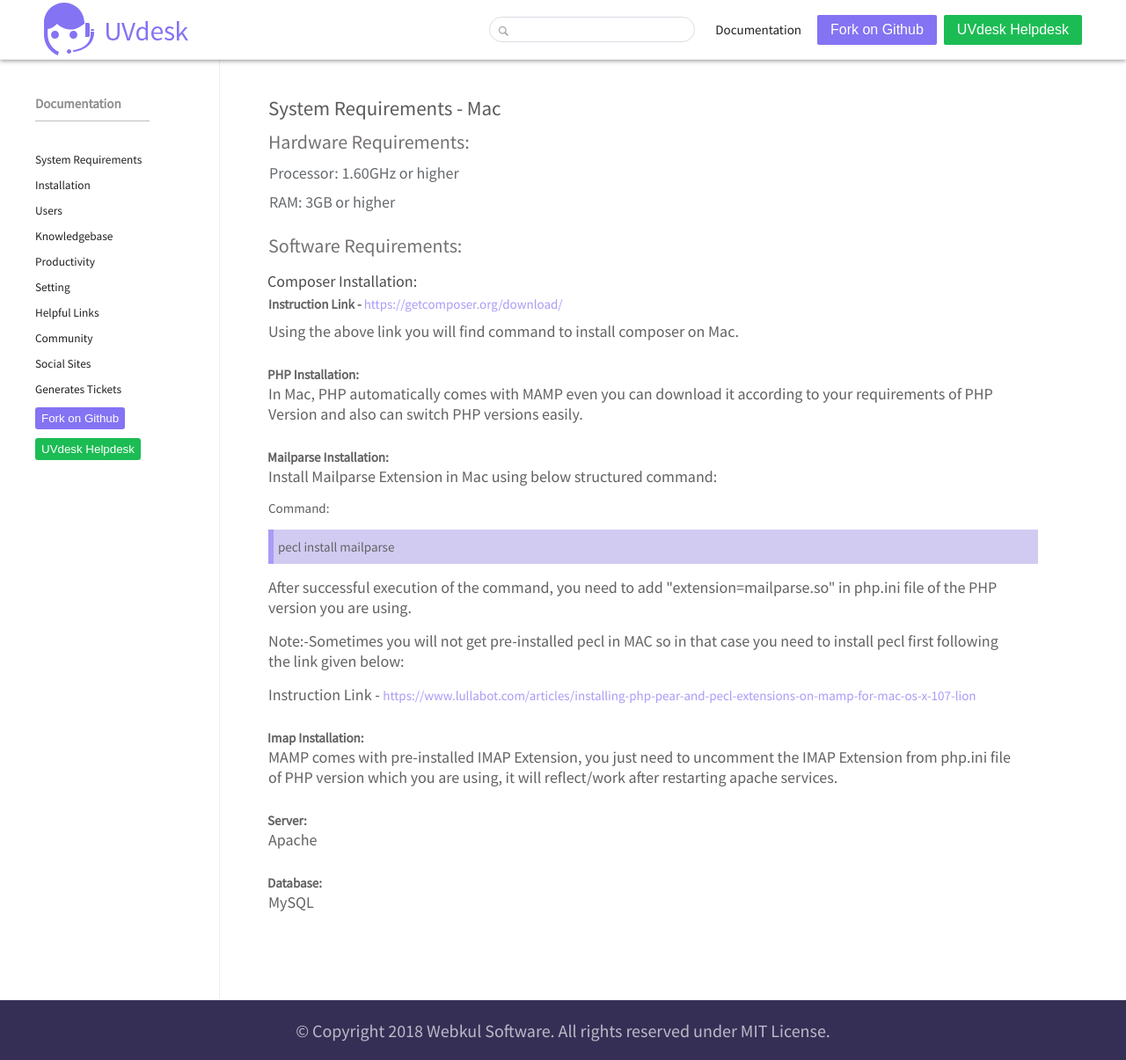
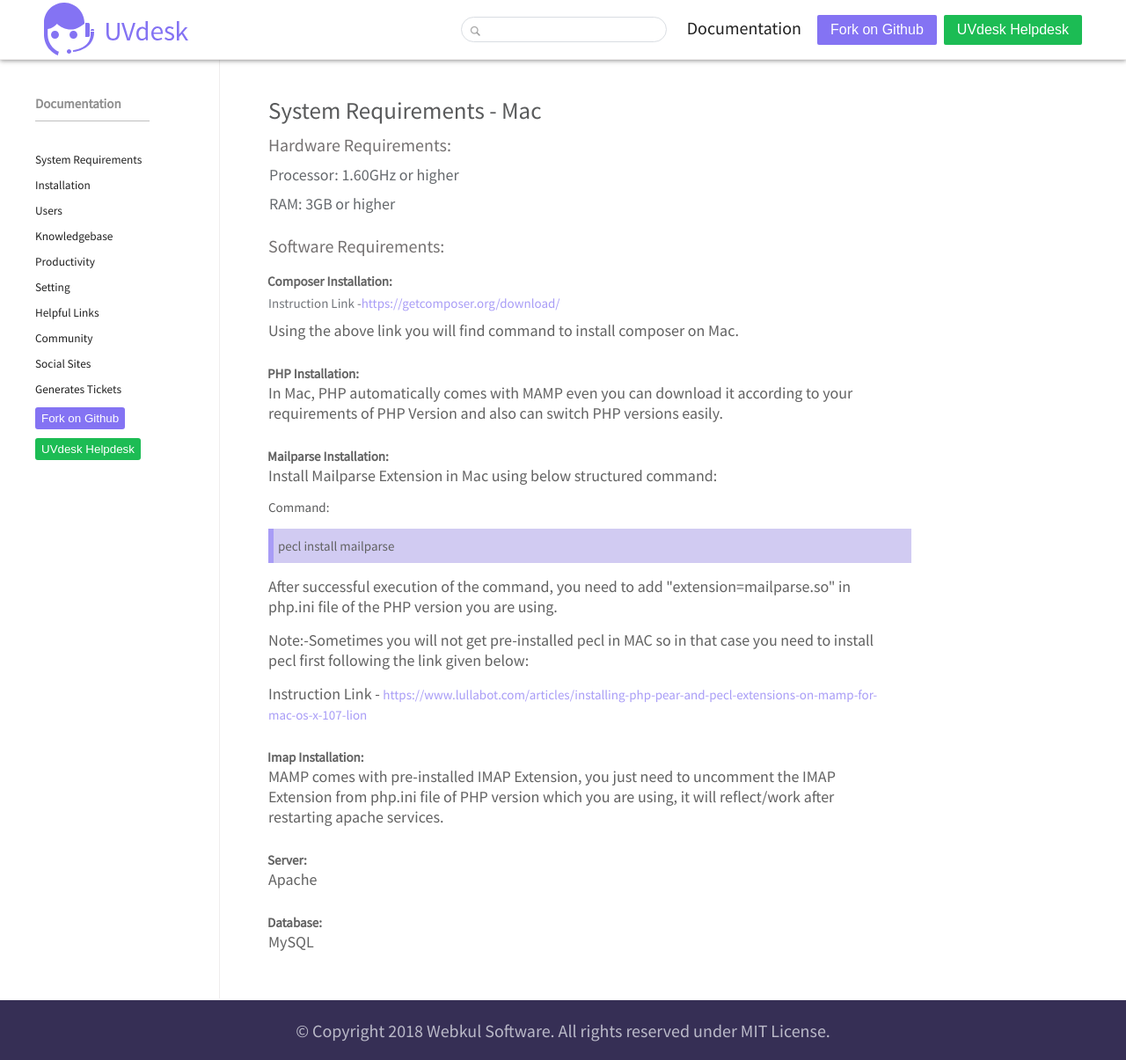
Before and after one commit to uvdesk/uvdesk.github.io, a Jekyll site: the page built from _uvdemo/requirements/requirements-mac.html, in a window 1280 px wide and 1205 px high. Shown: the whole window at 88% size. Built offline with Jekyll 4.4.1, drawn with Linux system fonts in a browser that asks for light colours.

Commit message:
finishing touches

```diff
--- a/_sass/main.scss
+++ b/_sass/main.scss
@@ -87,7 +87,7 @@
 
 /*
 Anmol:
-I have added a query for .ipsum-query.
+I have added a query for .ipsum-logo.
 */
 @media all and (max-width: 870px) {
   .second .inline-header {
@@ -452,7 +452,7 @@
   font-weight: var(--heading-font-weight, bold);
   padding-bottom: calc(2 * var(--sub-heading-bottom-spacing));
   padding-top: calc(var(--sub-heading-bottom-spacing));
-  font-size: var(--sub-heading-font-size);
+  font-size: 27px;//var(--sub-heading-font-size);
 }
 
 .item.helpful:nth-of-type(1) {
--- a/_sass/main2.scss
+++ b/_sass/main2.scss
@@ -45,7 +45,12 @@
 #results-container li:hover {
   background-color: #8473F3;
   transition: 0.65s;
+
+}
+#results-container li a:hover {
   color: white;
+  //font-size: 20px;
+  //box-shadow: 5px 10px 8px #888888;
 }
 
 
@@ -129,6 +134,7 @@
  .component-sub-a{
     font-size: 15px !important;
     overflow-x: hidden !important;
+    width: 85%;
   }
   .image-heading{
     margin-left: 10px;
@@ -142,8 +148,8 @@
     color: #000000;
   }
   .component-title{
-    font-size: 25px;
-
+    font-size: 27px !important;
+    width: 85%;
     //margin-left: 10px;
     margin-left: -15px;
     padding-bottom: 10px;
@@ -154,13 +160,14 @@
   }
   .component-sub-title{
 
-    font-size: 23px;
+    font-size: 20px !important;
     margin-left: -15px;
     padding-bottom: 5px;
     color: #3a3535;
     padding-right: 10px;
     font-size: 22px;
     overflow-x: hidden !important;
+    max-width: 85%;
   }
 
 
@@ -177,6 +184,7 @@
     font-size: 15px;
     padding-right: 20px;
     overflow-x: hidden !important;
+    width: 85%;
 
   }
 
@@ -202,6 +210,7 @@
     background-color: #beb6ed;
     padding-left: 5px;
     margin-bottom: 15px !important;
+    width: 85%;
   }
 
   .paragraph{
@@ -212,6 +221,7 @@
     color: #353a42;
     overflow-x: hidden !important;
     margin-left: -15px;
+    width: 85%;
   }
 
   .paragraph1 li {
@@ -244,8 +254,9 @@
 
 
     width: auto;
-    max-width: 470px;
-    max-height: 800px;
+    //max-width: 470px;
+    max-width: 85% !important;
+    max-height: 500px;
     margin-left: -30px;
     padding-top: 10px;
     padding-bottom: 10px;
@@ -277,6 +288,10 @@
 
   .nav-title > a{
     color: black;
+    //font-size: var(--sub-heading-font-size);
+  }
+  .nav-title {
+    font-size: 20px;//var(--sub-heading-font-size);
   }
 
 
@@ -593,9 +608,7 @@
       font-size: 25px;
     }
 
-    .component-sub-title {
-    font-size: 23px !important;
-    }
+
 
     .image-heading {
       font-size: 20px !important;
@@ -690,3 +703,42 @@
     margin-left: -50px;
   }
 }
+
+@media all and (max-width: 1000px)
+{
+  .search-bar-header {
+    max-width: 200px;
+  }
+}
+
+@media all and (max-width: 942px)
+{
+  .search-bar-header {
+    max-width: 130px;
+  }
+}
+
+@media all and (max-width: 466px)
+{
+  .topics, p, .helpful-links {
+    max-width: 85%;
+    margin-right: 32%;
+  }
+
+  .grid-community-container > p {
+    margin-right: 15%;
+  }
+
+  .index-image{
+    margin-right: 35%;
+  }
+
+  .ticket-content {
+    margin-right: 40%;
+  }
+
+  .community-container-heading >  p {
+    font-size: 15px !important;
+  }
+
+}
--- a/_uvdemo/productivity/tags.html
+++ b/_uvdemo/productivity/tags.html
@@ -13,7 +13,7 @@
 
         <p class="component-sub-title">Tags Usage:</p>
         <p class="paragraph1">Tag helps to label any ticket with specific words making it easier to search any ticket from a chunk of ticket list as it has been tagged.</p>
-        <p class="paragraph1"><b>For example</b> - If you want to tag all the support requests having a prime concern related to presale then you can tag those tickets as "Presale query" or "About presale". It will help a lot in ticket search.</p>
+        <p class="paragraph1">For example - If you want to tag all the support requests having a prime concern related to presale then you can tag those tickets as "Presale query" or "About presale". It will help a lot in ticket search.</p>
 
         <p class="component-sub-title">Quicks steps for adding Tags:</p>
         <p class="paragraph1">The tags can be added manually to any ticket by the support staff or the administrator. Follow these simple steps to tag any ticket.</p>
--- a/_uvdemo/requirements/requirements-mac.html
+++ b/_uvdemo/requirements/requirements-mac.html
@@ -22,8 +22,8 @@
 
 
     <div class="components-topics">
-        <p class="topics-heading">Composer Installation:</p>
-            <p class="paragraph"><b>Instruction Link -</b> <a href="https://getcomposer.org/download/" class="component-sub-a" rel="noopener noreferrer" target="_blank">https://getcomposer.org/download/</a></p>
+        <p class="topics-heading"><b>Composer Installation:</b></p>
+            <p class="paragraph">Instruction Link -<a href="https://getcomposer.org/download/" class="component-sub-a" rel="noopener noreferrer" target="_blank">https://getcomposer.org/download/</a></p>
             <p class="paragraph1">Using the above link you will find command to install composer on Mac.</p>
 
         <p class="topics-heading"><b>PHP Installation:</b></p>
--- a/_uvdemo/requirements/requirements-windows.html
+++ b/_uvdemo/requirements/requirements-windows.html
@@ -36,7 +36,7 @@
 
         <p class="topics-heading"><b>Mailparse Installation:</b></p>
             <p class="paragraph1">NOTE:-The WAMP for windows are not available with pre-installed or pre-enabled Mailparse Extension hence download Bitnami WAMP from below-given link.</p>
-            <p class="paragraph1">Link -<a href="https://bitnami.com/stack/wamp" class="component-sub-a" rel="noopener noreferrer" target="_blank">https://bitnami.com/stack/wamp</a></p>
+            <p class="paragraph">Link -<a href="https://bitnami.com/stack/wamp" class="component-sub-a" rel="noopener noreferrer" target="_blank">https://bitnami.com/stack/wamp</a></p>
             <p class="paragraph1">It comes with the support of Mailparse Extension so you just need to uncomment the Mailparse Extension from the php.ini file of the specific version you have enabled and after that, you just need to restart Apache Server.</p>
 
             <p class="topics-heading"><b>Imap Installation:</b></p>
```
Also changed, not shown: index.html (+6 -3 lines).
